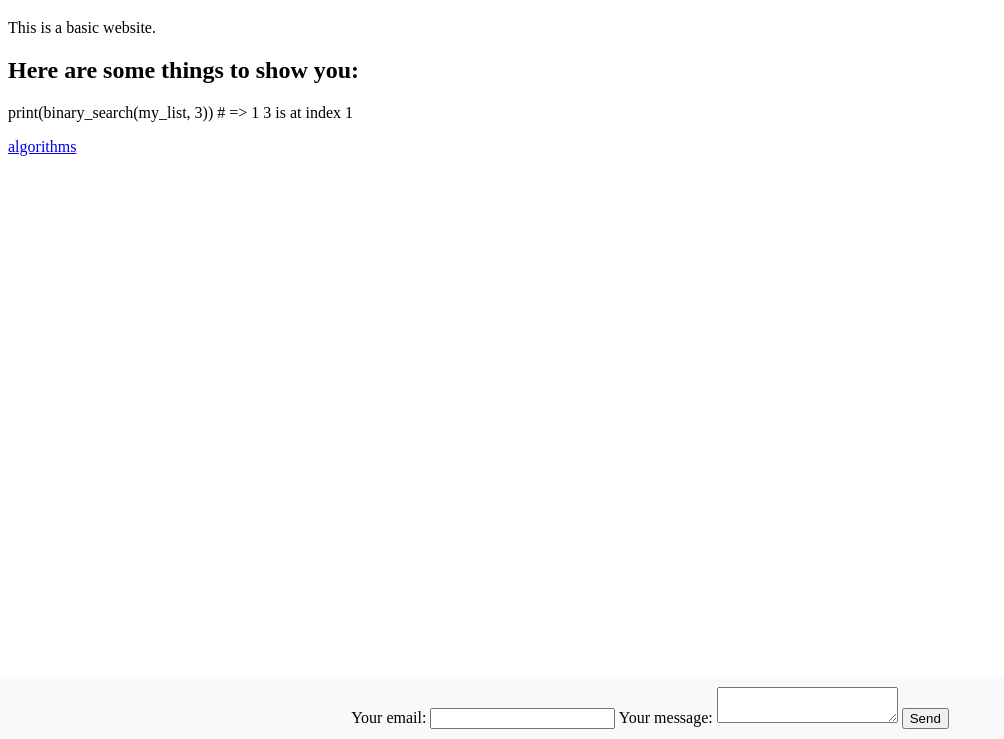
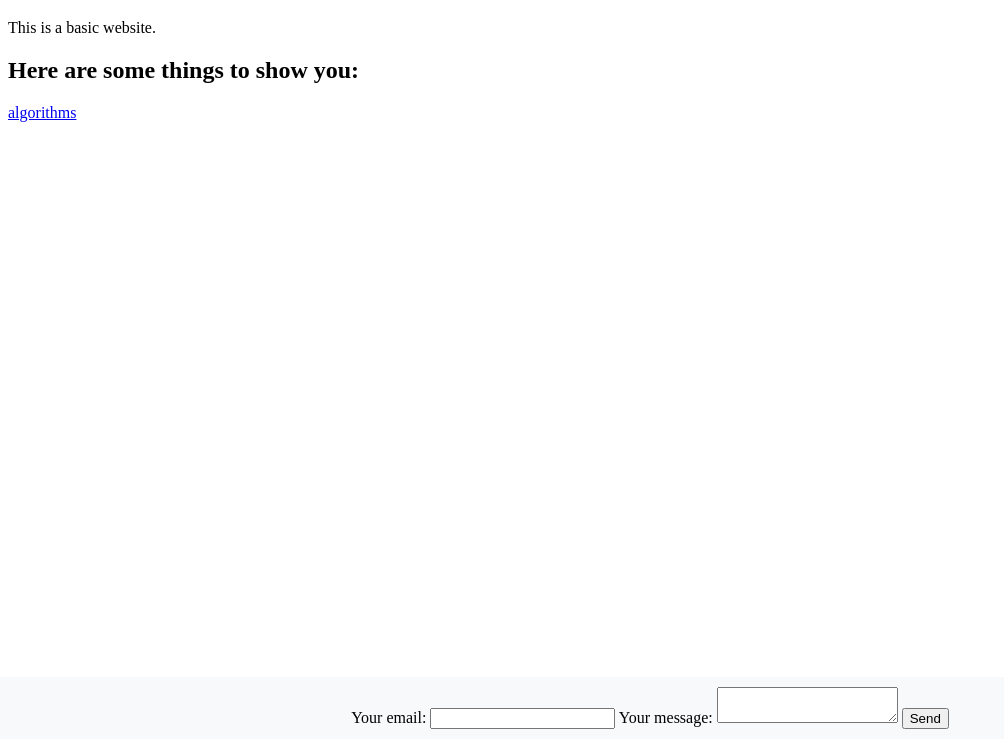
Before and after one commit to AngusmMc/site, a plain HTML site: page index.html in a window 1280 px wide. Shown: the part 61-800 px from the top of the page, without its empty margins (0-1004 px from the left). Drawn offline with Linux system fonts and the light colour scheme.

Commit message:
deleted silly line

```diff
--- a/index.html
+++ b/index.html
@@ -20,7 +20,6 @@
     <h1>Hi I'm Angus</h1>
     <p>This is a basic website.</p>
     <h2>Here are some things to show you:</h2>
-        print(binary_search(my_list, 3)) # => 1      3 is at index 1
     <p><a href="/algorithms.html">algorithms</a>
     </p>
 
```
